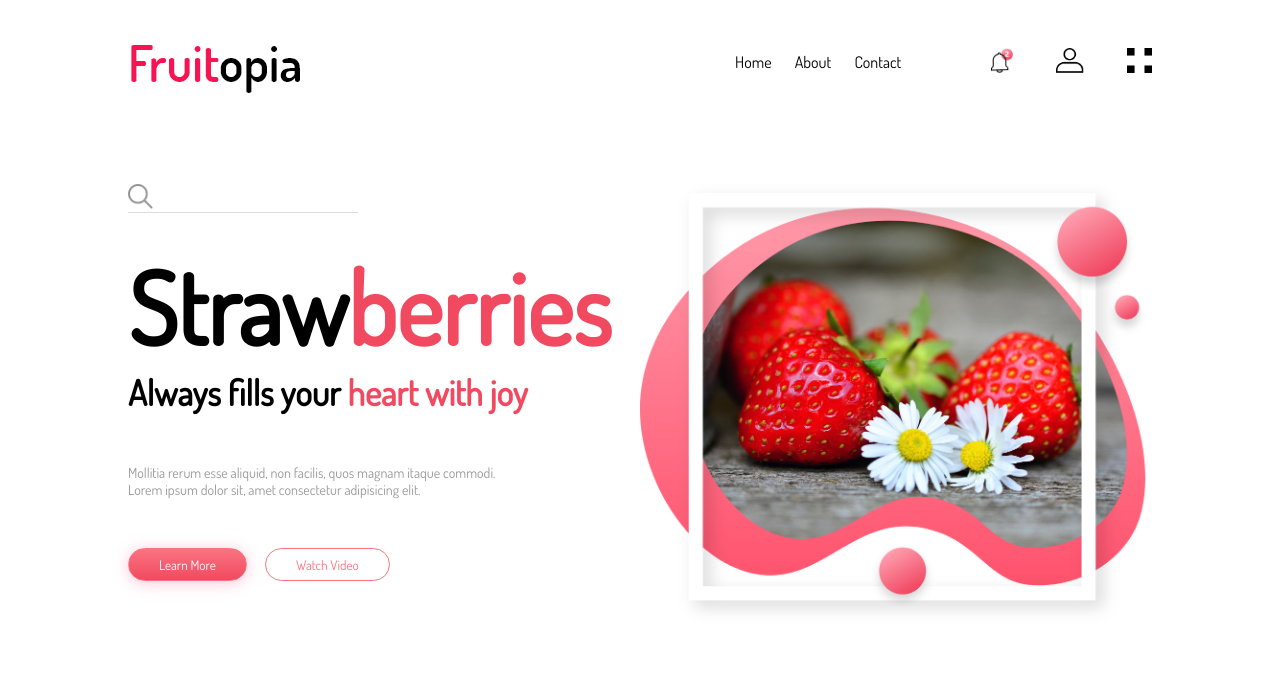
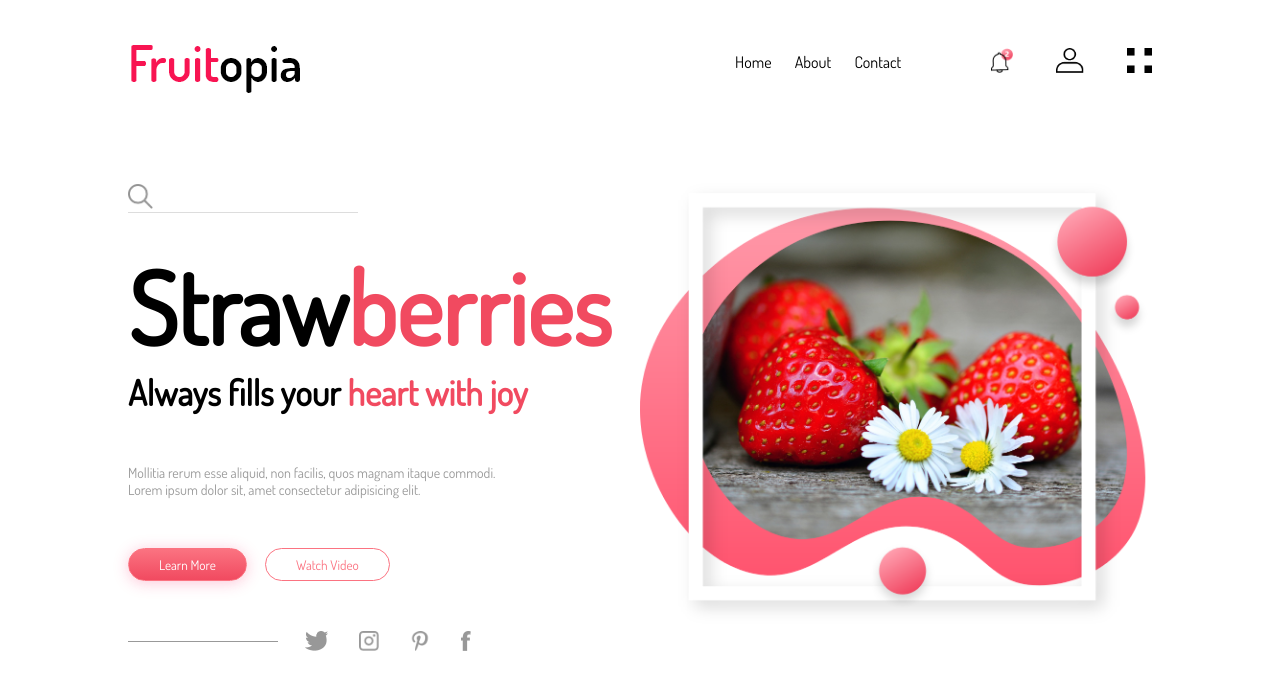
Before and after one commit to mittell/site-fruitopia, a website: page src/index.html in a window 1280 px wide. Drawn offline with Linux system fonts and the light colour scheme.

Commit message:
feat: added social icons

```diff
--- a/src/index.html
+++ b/src/index.html
@@ -45,6 +45,12 @@
 						<button type="button" class="primary-btn">Learn More</button>
 						<button type="button">Watch Video</button>
 					</div>
+					<div class="social-icons">
+						<img src="./img/twitter.png" alt="" />
+						<img src="./img/instagram.png" alt="" />
+						<img src="./img/pinterest.png" alt="" />
+						<img src="./img/facebook.png" alt="" />
+					</div>
 				</div>
 				<div class="right-column"><img src="./img/feature.png" alt="" /></div>
 			</div>
--- a/src/styles.css
+++ b/src/styles.css
@@ -114,6 +114,10 @@ span {
 	color: #f14a60;
 }
 
+.btn {
+	margin-bottom: 50px;
+}
+
 .btn button {
 	padding: 7px 30px;
 	margin-right: 15px;
@@ -130,3 +134,27 @@ span {
 	box-shadow: 0 2px 15px rgba(248, 38, 103, 0.26);
 	color: #fff;
 }
+
+.social-icons {
+	width: 200px;
+	text-align: center;
+	opacity: 0.4;
+	position: relative;
+	margin-left: 160px;
+}
+
+.social-icons img {
+	height: 20px;
+	margin: 0 14px;
+	cursor: pointer;
+}
+
+.social-icons::after {
+	content: '';
+	width: 150px;
+	height: 1px;
+	background: #000;
+	position: absolute;
+	left: -160px;
+	top: 10px;
+}
```
